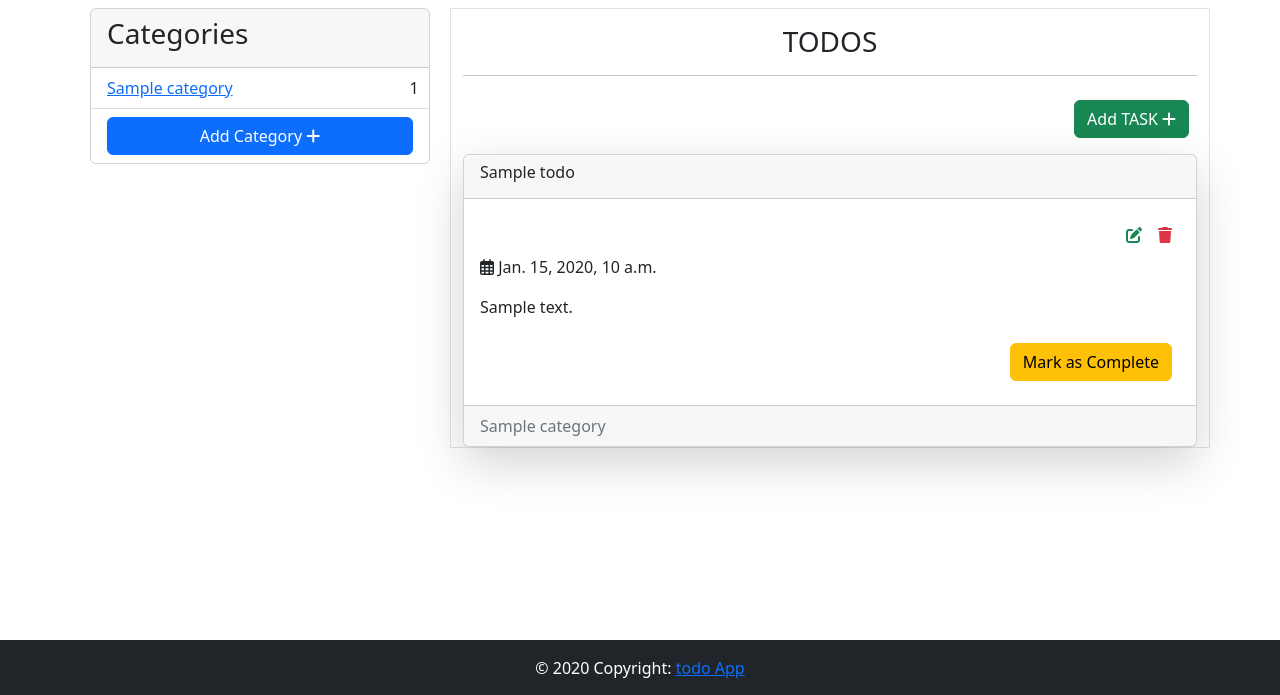
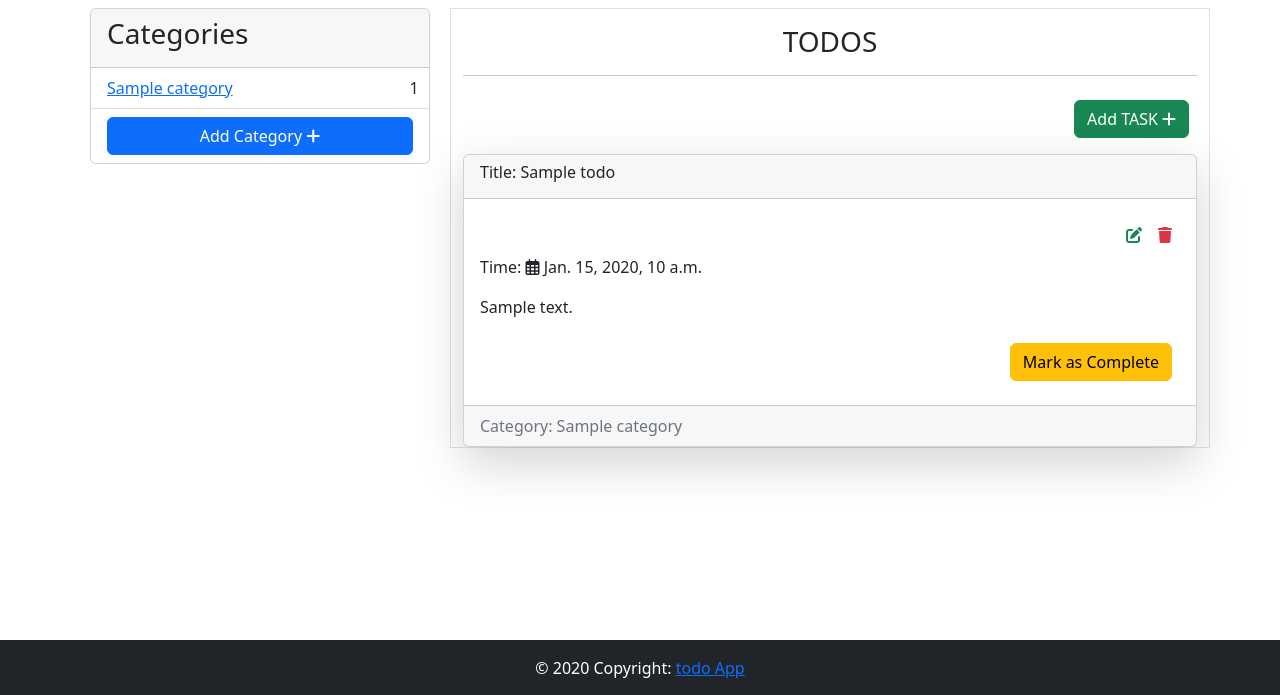
Before and after one commit to kamula/ToDo-App, a Django app: template templates/todo/homePage.html in a window 1280 px wide. Shown: the part 56-751 px from the top of the page. Run offline with Django 4.2, Linux system fonts and the light colour scheme; the template is opened without the code that fills it: values that come from a table or form of the project are taken from there, others are empty; tables that the repository leaves empty hold one stand-in row (values such as "Sample post"); some libraries are stand-ins or nearby versions.

Commit message:
category and title

```diff
--- a/templates/partials/TodoCard.html
+++ b/templates/partials/TodoCard.html
@@ -1,7 +1,7 @@
 <div class="card shadow-lg mt-2">
     <div class="card-header">
         <h6>
-            {{todo.title}}
+            Title: {{todo.title}}
         </h6>
     </div>
     <div class="card-body">
@@ -78,7 +78,7 @@
             </div>
           </div>
         <p class="card-text">
-            <i class="fa-regular fa-calendar-days"></i>
+            Time: <i class="fa-regular fa-calendar-days"></i>
             {{todo.scheduled_time}}
         </p>
         <p class="card-text">{{todo.description}}</p>
@@ -110,6 +110,6 @@
         </div>
     </div>
     <div class="card-footer text-muted">
-        {{todo.category}}
+        Category: {{todo.category}}
     </div>
   </div>
```
